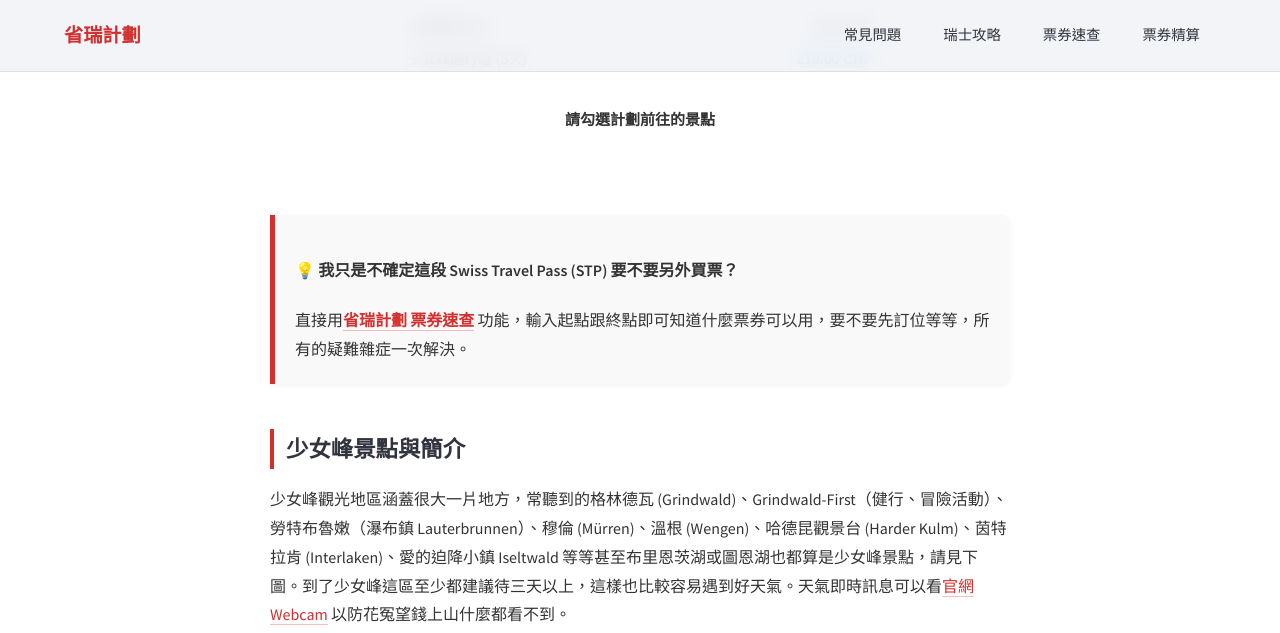
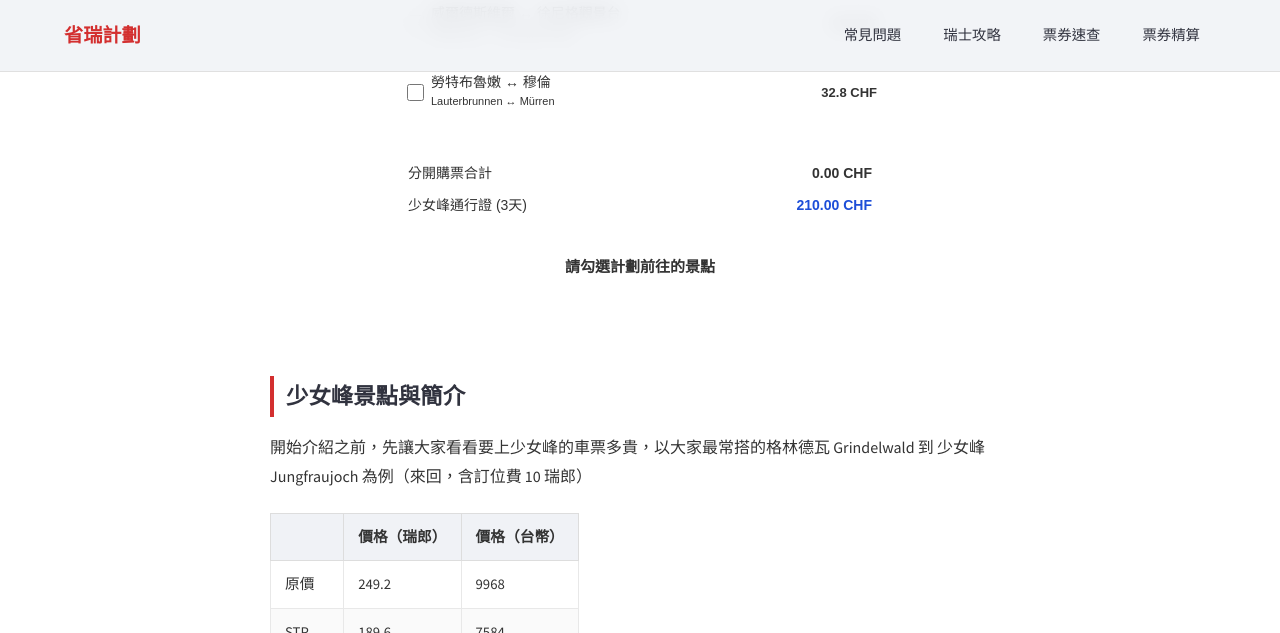
Before and after one commit to Chichinghsu/swisspro, a Jekyll site: the page built from _posts/2026-04-13-jungfrau-pass-guide.md, in a window 1280 px wide and 1400 px high, scrolled down 1984 px, cut to the strip 0-633 px from the top of the window. Built offline with Jekyll 4.4.1, drawn with Linux system fonts in a browser that asks for light colours; some of the changed text lies outside the part shown.

Commit message:
update jungfrau pass post

```diff
--- a/_posts/2026-04-13-jungfrau-pass-guide.md
+++ b/_posts/2026-04-13-jungfrau-pass-guide.md
@@ -8,14 +8,19 @@
 og_image: /img/jungfrau/jungfrau_post.webp
 description: "少女峰上山交通可說是世上最貴，一篇看懂少女峰旅行通票 Jungfrau Travel Pass 值不值得（內附試算工具），教你如何利用半價卡省上加省。"
 permalink: /blog/jungfrau-pass-guide/
-last_modified_at: 2026-05-23
+last_modified_at: 2026-06-01
 ---
 
-少女峰 (Jungfrau) 不需贅言，瑞士經典中的經典，幾乎是所有旅客來瑞士的必去景點。但一看到那驚人的火車票價，上下山一趟要價約 200 瑞郎（約 6000 新台幣），都會覺得，我有看錯嗎？你沒有看錯，但有幾招可以讓你省一些車費，這篇帶你拆解最強省錢組合！
+少女峰 (Jungfrau) 不需贅言，瑞士經典中的經典，幾乎是所有旅客來瑞士的必去景點。但一看到那驚人的火車票價，上下山一趟要價約 200 瑞郎（約 8000 新台幣），都會覺得，我有看錯嗎？你沒有看錯，但有幾招可以讓你省一些車費，這篇帶你拆解最強省錢組合！
 
+
+<a id="nav"></a>
+## 快速導覽
 - [少女峰景點與簡介](#introduction)
 - [路線懶人包](#price)
 - [少女峰旅行通票](#jtp)
+- [First 冒險活動票券](#first)
+- [少女峰早安票](#goodmorning)
 - [範例行程與票價精算](#example)
 - [結論](#conclusions)
 
@@ -234,16 +239,29 @@
 calc();
 </script>
 
-<div class="tip-box" markdown="1">
-#### 💡 我只是不確定這段 Swiss Travel Pass (STP) 要不要另外買票？
-
-直接用[省瑞計劃 票券速查](https://calculator.swisspro.tw/?p=validator) 功能，輸入起點跟終點即可知道什麼票券可以用，要不要先訂位等等，所有的疑難雜症一次解決。
-</div>
-
 <a id="introduction"></a>
 ## 少女峰景點與簡介
 
-少女峰觀光地區涵蓋很大一片地方，常聽到的格林德瓦 (Grindwald)、Grindwald-First（健行、冒險活動）、勞特布魯嫩（瀑布鎮 Lauterbrunnen）、穆倫 (Mürren)、溫根 (Wengen)、哈德昆觀景台 (Harder Kulm)、茵特拉肯 (Interlaken)、愛的迫降小鎮 Iseltwald 等等甚至布里恩茨湖或圖恩湖也都算是少女峰景點，請見下圖。到了少女峰這區至少都建議待三天以上，這樣也比較容易遇到好天氣。天氣即時訊息可以看[官網 Webcam](https://www.jungfrau.ch/en-gb/live/webcams/) 以防花冤望錢上山什麼都看不到。
+開始介紹之前，先讓大家看看要上少女峰的車票多貴，以大家最常搭的格林德瓦 Grindelwald 到 少女峰 Jungfraujoch 為例（來回，含訂位費 10 瑞郎）
+
+|  | 價格（瑞郎） | 價格（台幣） |
+| :--- | :--- | :--- |
+| 原價 | 249.2  | 9968 |
+| STP | 189.6 | 7584 |
+| 半價卡 | 129.6  | 5184 |
+| 早安票 | 201.4 | 8056 |
+
+- 什麼是早安票？直接跳到此文介紹早安票的部分（[點此](#goodmorning)）
+- 什麼是 STP 與半價卡？ {% assign target_post = site.posts | where: "url", "/blog/stp-halbtax-guide/" | first %}
+<a href="{{ target_post.url }}" class="swiss-red-link">{{ target_post.title }}</a>
+
+<div class="tip-box" markdown="1">
+#### 💡 哪裡可以快速查到這些票價資訊？
+
+直接用[省瑞計劃 票券速查](https://calculator.swisspro.tw/?p=validator) 功能，輸入起點跟終點即可知道什麼票券可以用、打幾折、票價多少、要不要先訂位等等。
+</div>
+
+少女峰觀光地區涵蓋很大一片地方，常聽到的格林德瓦 (Grindelwald)、Grindelwald-First（健行、冒險活動）、勞特布魯嫩（瀑布鎮 Lauterbrunnen）、穆倫 (Mürren)、溫根 (Wengen)、哈德昆觀景台 (Harder Kulm)、茵特拉肯 (Interlaken)、愛的迫降小鎮 Iseltwald 等等甚至布里恩茨湖或圖恩湖也都算是少女峰景點，請見下圖。到了少女峰這區至少都建議待三天以上，這樣也比較容易遇到好天氣。天氣即時訊息可以看[官網 Webcam](https://www.jungfrau.ch/en-gb/live/webcams/) 以防花冤望錢上山什麼都看不到。
 
 <figure>
   <img src="{{ '/img/jungfrau/jungfrau_map.png' | relative_url }}" alt="少女峰地圖">
@@ -252,15 +270,17 @@
 
 <!-- 這區住宿通常是選擇格林德瓦或茵特拉肯，建議住格林德瓦方便一些（但也稍微貴一些）。買少女峰旅行通票的話，看天氣好就馬上去搭車上山，不過再強調一次，需注意只能到艾格冰川，上去少女峰頂要加購登頂票。 -->
 
+<a href="#nav">👆 回到最上面選單</a>
+
 <a id="price"></a>
 ## 2026 年上少女峰，路線懶人包
 
 其中少女峰的精華就是少女峰頂 Jungfraujoch - 歐洲之巔 Top of Europe，大家耗盡家財也要上去看一眼。就是很有名大家拍瑞士國旗後面一堆雪照片的地方，還有很貴的辛拉麵。想要上去的話，票券選擇偏複雜，但無論如何都得要先上到艾格冰川 (Eigergletscher)
 
 路線懶人包（兩條路線）
-- 茵特拉肯 (Interlaken) → 格林德瓦 (Grindwald) 或者 勞特布魯嫩 (Lauterbrunnen)→ 艾格冰川 (Eigergletscher) → 少女峰頂 (Jungfraujoch)
+- 茵特拉肯 (Interlaken) → 格林德瓦 (Grindelwald) 或者 勞特布魯嫩 (Lauterbrunnen)→ 艾格冰川 (Eigergletscher) → 少女峰頂 (Jungfraujoch)
 
-從格林德瓦 (Grindwald) 到艾格冰川 (Eigergletscher) 可選擇搭傳統火車到 Kleine Scheidegg 或者直接搭艾格快線 (Eiger Express) 直達艾格冰川 (Eigergletscher)，此段來回票價如下（不管搭什麼）：
+從格林德瓦 (Grindelwald) 到艾格冰川 (Eigergletscher) 可選擇搭傳統火車到 Kleine Scheidegg 或者直接搭艾格快線 (Eiger Express) 直達艾格冰川 (Eigergletscher)，此段來回票價如下（不管搭什麼）：
 
 | 路線 | 來回原價（瑞郎） | STP 價格 75 折| 半價卡價格 半價| 少女峰通票 |
 | :--- | :--- | :--- | :--- | :--- |
@@ -278,6 +298,8 @@
 <a href="{{ target_post.url }}" class="swiss-red-link">{{ target_post.title }}</a>
 
 總之，非常之貴，應該沒有人會用原價上下少女峰頂，從這張表看起來好像少女峰通票最划算？讓我們繼續看下去。
+
+<a href="#nav">👆 回到最上面選單</a>
 
 
 <!-- 這附近的票券十分複雜且昂貴，除了最基本的 Swiss Travel Pass (STP) 與半價卡幾乎可說是必備之外，大致上還可搭配以下兩種票券：少女峰旅行通票 (Jungfrau Travel Pass)，或者伯恩高地通票 (Berner Oberland Pass)。 -->
@@ -303,31 +325,6 @@
 除了少女峰旅行通票之外，這附近也可以使用較冷門的伯恩高地通票，對某些行程來說會比較划算（如雪朗峰、布里恩茨蒸汽火車等），請見這篇：{% assign target_post = site.posts | where: "url", "/blog/berner-oberland-pass/" | first %}
 <a href="{{ target_post.url }}" class="swiss-red-link">{{ target_post.title }}</a>
 
-
-<div class="tip-box" markdown="1">
-**💡 關於 First 冒險活動**
-
-少女峰通票只包含纜車從格林德瓦到 First（免費搭乘），並不包含冒險活動。且現在冒險活動購票只能現場排隊，通常夏天、天氣好的時候最好早點去排隊（八點左右），否則要極有可能售光，或者要等一兩小時才可以玩。小秘訣就是：用 SBB App 買纜車票，選擇 Grindelwald (Firstbahn) - First (Grindelwald)，單程 18 瑞郎、來回 36 瑞郎（持半價卡或STP），直接上去冒險活動的地方買冒險活動的票，就可以稍微避開排隊人潮。可以買單程上去，然後冒險活動下來。
-
-{% assign target_post = site.posts | where: "url", "/blog/how-to-sbb-app/" | first %}
-如何使用 SBB App？
-<a href="{{ target_post.url }}" class="swiss-red-link">{{ target_post.title }}</a>
-
-冒險活動有四種：高空飛索 (First Flyer)、神鷹飛索 (First Glider)、卡丁車 (Mountain Cart) 和滑板車 (Trottibike Scooter)
-
-一次買兩個活動的話有打折 109 瑞郎（原價）/ 81 瑞郎（持半價卡或STP），只買一個的話是 90 瑞郎 （原價）/ 60 瑞郎（持半價卡或STP），所以一次買兩個划算許多。
-
-[First 冒險活動官網（內有圖）](https://www.jungfrau.ch/en-gb/grindelwaldfirst/adventure-package/) 注意官網無法購票，只能現場買
-</div>
-
-<!-- 如果不想上到頂，只到艾格冰川的話票價如下表（2026 五月 - 十月票價），用少女峰旅行通票就直接免費搭乘。票價如下表，雖然大家可能會覺得「來都來了」怎麼可能不上到最高。
-
-| 路線 | 車種 | 時間（分） | 來回原價 | STP 價格 75 折| 半價卡價格 半價|
-| :--- | :--- | :--- | :--- | :--- | :--- |
-| 格林德瓦 ↔ 艾格冰川 | 艾格快線 (Eiger Express) 纜車 | 20  | 81.2  | 61.2 | 40.6 |
-| 格林德瓦 ↔ 艾格冰川 | 齒軌火車 | 32  | 81.2  | 61.2 | 40.6 |
-| 勞特布魯嫩 ↔ 艾格冰川 | 齒軌火車 | 38  | 92  | 60 | 46 | -->
-
 如果看到這邊你決定，就買通票吧，舒服舒服不用再研究，可點下面連結購買。
 
 <div class="swiss-buy-container">
@@ -352,10 +349,67 @@
 
 如果還是無法決定？請繼續往下看範例行程，與最划算票券計算過程。
 
+<a href="#nav">👆 回到最上面選單</a>
+
+
 <div class="tip-box" markdown="1">
 ### 💡 好難懂，懶得研究買什麼比較划算？
 直接去 **[瑞士票券精算器](https://calculator.swisspro.tw/?itinerary_id=40262633&utm_source=swisspro_blog&utm_campaign=jungfrau_pass_guide)** 輸入你要去哪裡及預計日期，我們會自動幫你比對各種方案（STP 或半價卡）的價差（以及買少女峰旅行通票是否划算），你就不用研究半天，因為真的很複雜。
 </div>
+
+<a id="first"></a>
+## First 冒險活動票券
+
+少女峰通票只包含纜車從格林德瓦到 First（免費搭乘），並不包含冒險活動。且現在冒險活動購票只能現場排隊，通常夏天、天氣好的時候最好早點去排隊（八點左右），否則要極有可能售光，或者要等一兩小時才可以玩。小秘訣就是：用 SBB App 買纜車票，選擇 Grindelwald (Firstbahn) - First (Grindelwald)，單程 18 瑞郎、來回 36 瑞郎（持半價卡或STP），直接上去冒險活動的地方買冒險活動的票，就可以稍微避開排隊人潮。可以買單程上去，然後冒險活動下來。
+
+{% assign target_post = site.posts | where: "url", "/blog/how-to-sbb-app/" | first %}
+如何使用 SBB App？
+<a href="{{ target_post.url }}" class="swiss-red-link">{{ target_post.title }}</a>
+
+冒險活動有四種：高空飛索 (First Flyer)、神鷹飛索 (First Glider)、卡丁車 (Mountain Cart) 和滑板車 (Trottibike Scooter)
+
+一次買兩個活動的話有打折 109 瑞郎（原價）/ 81 瑞郎（持半價卡或STP），只買一個的話是 90 瑞郎 （原價）/ 60 瑞郎（持半價卡或STP），所以一次買兩個划算許多。
+
+[First 冒險活動官網（內有圖）](https://www.jungfrau.ch/en-gb/grindelwaldfirst/adventure-package/) 注意官網無法購票，只能現場買
+
+<a href="#nav">👆 回到最上面選單</a>
+
+<!-- 如果不想上到頂，只到艾格冰川的話票價如下表（2026 五月 - 十月票價），用少女峰旅行通票就直接免費搭乘。票價如下表，雖然大家可能會覺得「來都來了」怎麼可能不上到最高。
+
+| 路線 | 車種 | 時間（分） | 來回原價 | STP 價格 75 折| 半價卡價格 半價|
+| :--- | :--- | :--- | :--- | :--- | :--- |
+| 格林德瓦 ↔ 艾格冰川 | 艾格快線 (Eiger Express) 纜車 | 20  | 81.2  | 61.2 | 40.6 |
+| 格林德瓦 ↔ 艾格冰川 | 齒軌火車 | 32  | 81.2  | 61.2 | 40.6 |
+| 勞特布魯嫩 ↔ 艾格冰川 | 齒軌火車 | 38  | 92  | 60 | 46 | -->
+
+<a id="goodmorning"></a>
+## 少女峰早安票
+
+早安票顧名思義就是你要很早起床上山，只能搭最早的二或三班車，不過車票可以打八折（無法與 STP 或半價卡合併使用）。早安票 2026 適用期間為 5月 1 日至 10月 31日，這段期間都必須要訂位（訂位費：10 瑞郎，買票時同時會訂位）。能搭的車如下表（車次 1 只限 6月 27日 到 8月 23日）：
+
+| 路段 | 車次 1* | 車次 2 | 車次 3 |
+| :--- | :---: | :---: | :---: |
+| 茵特拉肯 東 Interlaken Ost 發 | 06:34 | 07:04 | 07:34 |
+| 格林德瓦 Grindelwald Terminal 到 | 07:03 | 07:33 | 08:03 |
+| - | 換車 | 換車 | 換車 |
+| 格林德瓦 Grindelwald Terminal 發 | 07:15 | 07:45 | 08:10 |
+| 艾格冰川 Eigergletscher 到 | 07:35 | 08:05 | 08:30 |
+| - | 換車 | 換車 | 換車 |
+| 艾格冰川 Eigergletscher 發 | 07:45 | 08:15 | 08:45 |
+| 少女峰 Jungfraujoch 到 | 08:11 | 08:41 | 09:11 |
+
+*車次 1 ：夏天旺季期間限定（限 2026年 6月 27日 到 8月 23日）
+
+下山的話最晚要搭 13:17 這班車到小夏戴克 Kleine Scheidegg 或者艾格冰川 Eigergletscher，回到這兩個地方之後你要啥時繼續下山就沒差了。
+
+若要退換票的話（早安票的部分）：
+- 網路上買的票：在搭車前一天都可免退票，無法更換，只能退票再重新購買，手續費 10 瑞郎。
+- 現場買的票：去櫃檯退/換票
+
+最後附上官網連結：[官網購買早安票（英文）](https://www.jungfrau.ch/en-gb/jungfraujoch-top-of-europe/good-morning-ticket/)。
+
+<a href="#nav">👆 回到最上面選單</a>
+
 
 <a id="example"></a>
 ## 範例行程：瑞士旅遊還要算數學？
@@ -387,6 +441,7 @@
 
 另外也可以看到價差其實不小，光第一選項跟第二選項差 75 瑞郎就台幣 3000 了，所以建議還是精算一下，不要憑感覺選票。
 
+<a href="#nav">👆 回到最上面選單</a>
 
 <figure>
   <img src="{{ '/img/jungfrau/first_view.png' | relative_url }}" alt="少女峰地圖">
@@ -395,12 +450,6 @@
 
 <a id="conclusions"></a>
 ## 結論：到底買什麼比較划算？
-
-<div class="tip-box" markdown="1">
-#### 💡 我只是不確定這段能不能用 Swiss Travel Pass (STP) 搭？
-
-直接用[省瑞計劃 票券速查](https://calculator.swisspro.tw/?p=validator) 功能，輸入起點跟終點即可知道什麼票券可以用，要不要先訂位等等，所有的疑難雜症一次解決。
-</div>
 
 總而言之，跟你的行程有關，所有的「如果你很常上山」或什麼之類的條件句子，其實都比不上你直接去省瑞計劃的票券精算器填一填算一下，幫你的行程精算一波。少女峰地區的票價計算可能是全瑞士最複雜的（還有夏季與冬季票價差），而且票價十分昂貴，應該也是全瑞士最貴。精算器都幫你把這些考慮進去了，只需要輸入你要去的地點與日期，即可知道什麼最划算。也恭喜你解決了最複雜的部分，接下來的瑞士之旅票券只會更簡單。
 
@@ -412,6 +461,13 @@
        省瑞票券精算器（經典 8 天）
     </a>
 </div>
+<a href="#nav">👆 回到最上面選單</a>
+
+<div class="tip-box" markdown="1">
+#### 💡 我只是不確定這段能不能用 Swiss Travel Pass (STP) 搭？
+
+直接用[省瑞計劃 票券速查](https://calculator.swisspro.tw/?p=validator) 功能，輸入起點跟終點即可知道什麼票券可以用，要不要先訂位等等，所有的疑難雜症一次解決。
+</div>
 
 {% assign target_post = site.posts | where: "url", "/blog/zermatt-pass-guide/" | first %}
 除了少女峰之外，策馬特部分可以參考
```
